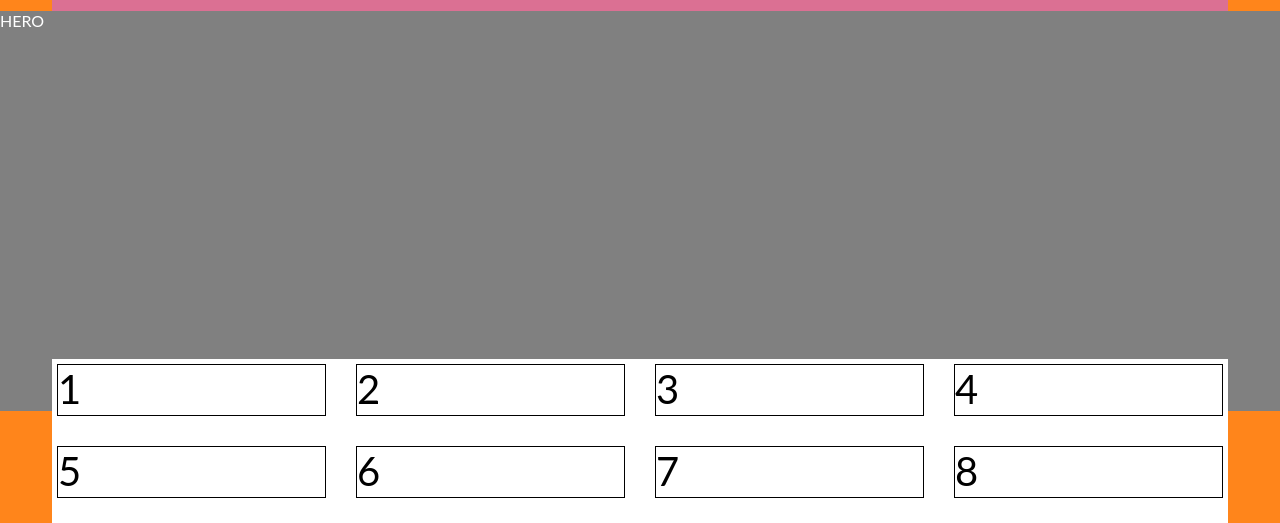
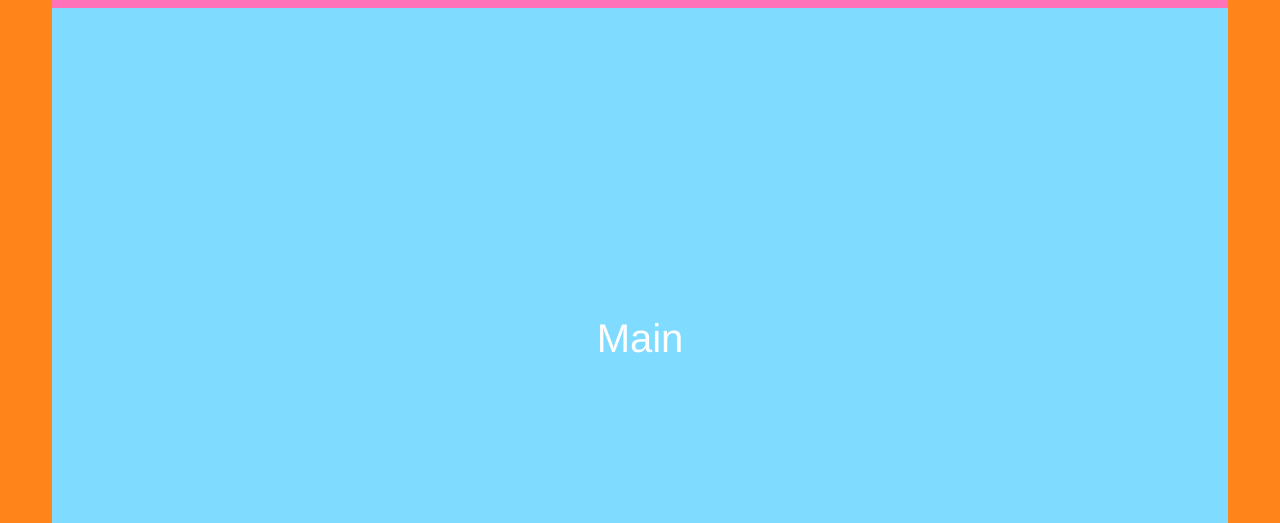
Before and after one commit to phiilu/solved-by-grid, a website: page navbar-to-sidenav/index.html in a window 1280 px wide. Shown: the part 87-610 px from the top of the page. Drawn offline with Linux system fonts and the light colour scheme.

Commit message:
Without grid nor hero, sidenav could be improved.

```diff
--- a/common.css
+++ b/common.css
@@ -8,7 +8,10 @@ body {
   font-family: "Helvetica Neue", "Arial";
 }
 
-header, aside, main, footer {
+header, aside, main, footer, nav {
+  display: flex;
+  justify-content: center;
+  align-items: center;
   font-size: 2.5rem;
 }
 
@@ -17,7 +20,6 @@ header {
 }
 
 aside {
-  display: flex;
   background: #FF851B;
 }
 
@@ -26,6 +28,5 @@ main {
 }
 
 footer {
-  display: flex;
   background: #2ECC40;
 }
--- a/navbar-to-sidenav/index.html
+++ b/navbar-to-sidenav/index.html
@@ -10,69 +10,19 @@
     <link rel="stylesheet" href="/navbar-to-sidenav/navbar-to-sidenav.css">
 
     <title>Solved by CSS Grid</title>
-
-    <style>
-            body {
-                font-family: "Lato", sans-serif;
-            }
-
-            .sidenav {
-                height: 100%;
-                width: 0;
-                position: fixed;
-                z-index: 1;
-                top: 0;
-                left: 0;
-                background-color: #111;
-                overflow-x: hidden;
-                transition: 0.5s;
-                padding-top: 60px;
-            }
-
-            .sidenav a {
-                padding: 8px 8px 8px 32px;
-                text-decoration: none;
-                font-size: 25px;
-                color: #818181;
-                display: block;
-                transition: 0.3s;
-            }
-
-            .sidenav a:hover {
-                color: #f1f1f1;
-            }
-
-            .sidenav .closebtn {
-                position: absolute;
-                top: 0;
-                right: 25px;
-                font-size: 36px;
-                margin-left: 50px;
-            }
-
-            #main {
-                transition: margin-left .5s;
-
-            }
-
-            @media screen and (max-height: 450px) {
-              .sidenav {padding-top: 15px;}
-              .sidenav a {font-size: 18px;}
-            }
-            </style>
 </head>
 <body>
-    <div id="mySidenav" class="sidenav">
+<div id="sideNav" class="sidenav">
     <a href="javascript:void(0)" class="closebtn" onclick="closeNav()">&times;</a>
-            <a href="#">About</a>
-            <a href="#">Services</a>
-            <a href="#">Clients</a>
-            <a href="#">Contact</a>
+    <a href="#">Item</a>
+    <a href="#">Item</a>
+    <a href="#">Item</a>
+    <a href="#">Item</a>
 </div>
 <div id="main" class="page-wrapper">
     <header>
         <span class="menu-button">
-                    <span style="font-size:30px;cursor:pointer" onclick="openNav()">&#9776; open</span>
+            <span onclick="openNav()">&#9776;</span>
         </span>
         <div class="header-title">
             Header
@@ -80,22 +30,7 @@
     </header>
     <nav>Nav</nav>
     <aside class="left-margin"></aside>
-        <div class="hero">
-            HERO
-        </div>
     <main>Main
-            <div class="collection-container">
-                <div class="item item1">1</div>
-                <div class="item item2">2</div>
-                <div class="item item3">3</div>
-                <div class="item item4">4</div>
-                <div class="item item5">5</div>
-                <div class="item item6">6</div>
-                <div class="item item7">7</div>
-                <div class="item item8">8</div>
-                <div class="item item9">9</div>
-                <div class="item item10">10</div>
-            </div>
     </main>
     <aside class="right-margin"></aside>
     <footer>Footer</footer>
@@ -103,13 +38,13 @@
 </body>
 <script>
     function openNav() {
-            document.getElementById("mySidenav").style.width = "250px";
+        document.getElementById("sideNav").style.width = "250px";
         document.getElementById("main").style.marginLeft = "250px";
     }
 
     function closeNav() {
-            document.getElementById("mySidenav").style.width = "0";
-            document.getElementById("main").style.marginLeft= "0";
+        document.getElementById("sideNav").style.width = "0";
+        document.getElementById("main").style.marginLeft = "0";
     }
 </script>
 </html>
--- a/navbar-to-sidenav/navbar-to-sidenav.css
+++ b/navbar-to-sidenav/navbar-to-sidenav.css
@@ -1,78 +1,76 @@
+:root {
+  --nav-color: #ff71b8;
+}
+/* =============== */
+/* Mobile First 📱*/
+/* ============== */
 .page-wrapper {
+    display: grid;
     height: 100vh;
-    display: grid;
     grid-template-areas:
       "header"
       "main"
       "footer";
     grid-template-rows: auto 1fr auto;
 }
-header {
-  grid-area: header;
-  display: flex;
-}
+header { grid-area: header; display: flex; }
+main { grid-area: main }
+footer { grid-area: footer }
+aside.left-margin { visibility:hidden; display:none; }
+aside.right-margin { visibility: hidden; display: none; }
+nav { visibility:hidden; display: none; }
+
+/* Mobile side navigation */
 .header-title {
   margin: auto;
 }
-.menu-button{
-  background-color: palevioletred;
-  width: 40px;
-  height: 40px;
+.menu-button {
+  background-color: var(--nav-color);
   justify-self: flex-start;
+  padding: 0 0.8rem;
 }
-aside.left-margin {
-  visibility:hidden;
-  display:none;
+.sidenav {
+  height: 100%;
+  width: 0;
+  position: fixed;
+  z-index: 1;
+  top: 0;
+  left: 0;
+  background-color: #111;
+  overflow-x: hidden;
+  transition: 0.5s;
+  padding-top: 60px;
 }
 
-main {
-  grid-area: main
+.sidenav a {
+  padding: 8px 8px 8px 32px;
+  text-decoration: none;
+  font-size: 25px;
+  color: #818181;
+  display: block;
+  transition: 0.3s;
 }
 
-aside.right-margin {
-  visibility: hidden;
-  display: none;
+.sidenav a:hover {
+  color: #f1f1f1;
 }
 
-footer {
-  grid-area: footer
+.sidenav .closebtn {
+  position: absolute;
+  top: 0;
+  right: 25px;
+  font-size: 36px;
+  margin-left: 50px;
 }
 
-nav{
-  visibility:hidden;
-  display: none;
+#main {
+  transition: margin-left .5s;
+  overflow-x: scroll;
 }
 
-.hero{
-  background-color: gray;
-  height: 400px;
-  grid-column-start: 1;
-  grid-column-end: -1;
-  grid-row: span 2;
-  grid-row-start: main;
-  z-index: 1;
-}
-main{
-  z-index: 22;
-  margin-top: 400px;
-}
-.collection-container {
-  margin-top: -100px;
-  background-color:white;
-  display: grid;
-  grid-template-columns: repeat(4, 1fr);
-  grid-gap: 20px;
-}
-.item{
-  border: 1px solid;
-  color: black;
-  margin: 5px;
-  height: 50px;
-  min-width: 50px;
-}
-#main{
-  overflow-x: scroll;
-}
+/* =============== */
+/*    Desktop 🖥   */
+/* =============== */
 @media (min-width: 768px) {
   aside.right-margin {
     grid-area: right-margin;
@@ -87,8 +85,8 @@ main{
   nav{
     height: 50px;;
     visibility: visible;
-    display: block;
-    background-color: palevioletred;
+    display: flex;
+    background-color: var(--nav-color);
     grid-area: nav;
   }
   .page-wrapper {
```
Lines whose indentation alone changed are shown as unchanged.
